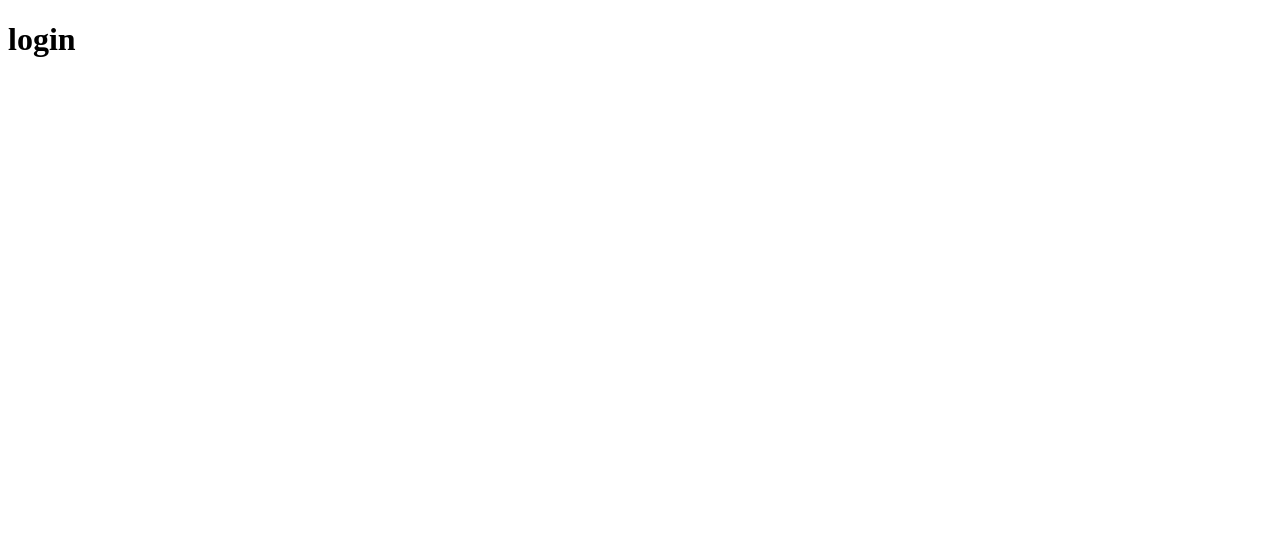
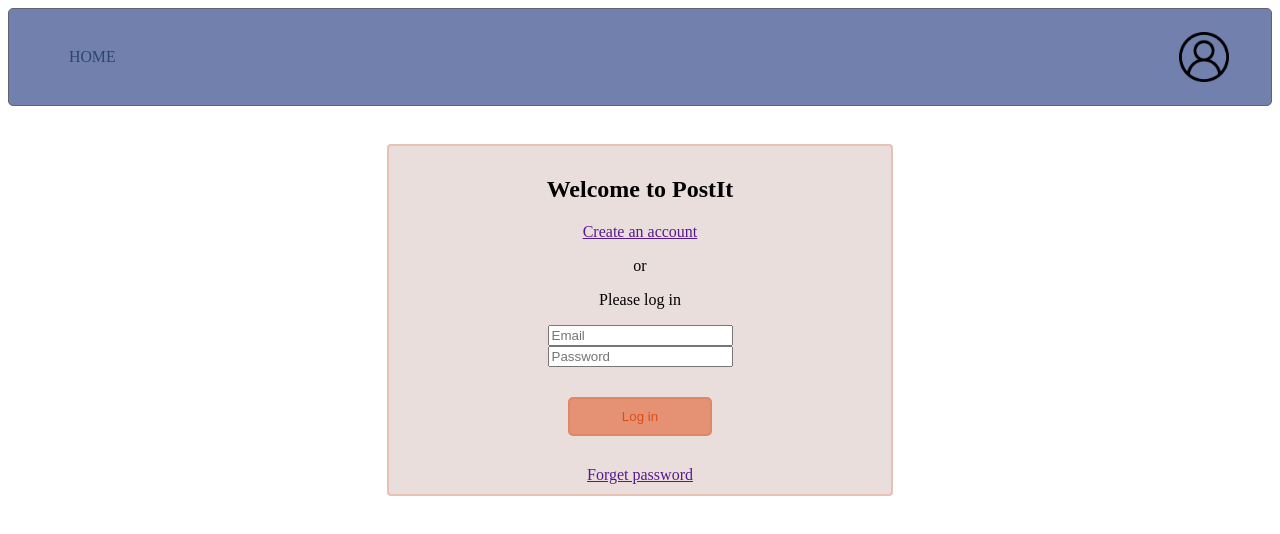
Before and after one commit to vanessaphtn/WAD2023, a plain HTML site: page login.html in a window 1280 px wide. Drawn offline with Linux system fonts and the light colour scheme.

Commit message:
Create a form for login.html

```diff
--- a/login.html
+++ b/login.html
@@ -3,8 +3,31 @@
   <head>
     <meta charset="UTF-8">
     <meta name="viewport" content="width=device-width, initial-scale=1.0">
-    <title>Add posts</title>
+    <title>Login</title>
+    <link rel="stylesheet" href="style.css">
   </head>
+
   <body>
-    <h1>login</h1>
+  <header class="header">
+    <ul class="nav">
+      <li><a href="index.html">Home</a></li>
+    </ul>
+
+    <a class="logo" href="login.html"><img src="res/images/profile_icon.png" width="50" height="50" alt="profile_icon"></a>
+  </header>
+    <section>
+      <form method="get" action="" class="loginForm">
+        <h1>Welcome to PostIt</h1>
+        <a href="">Create an account</a>
+        <p>or</p>
+        <p>Please log in</p>
+        <input type="text" name="email" placeholder="Email">
+        <br>
+        <input type="text" name="password" placeholder="Password">
+        <br>
+        <button onclick="window.location.href = 'index.html'">Log in</button>
+        <br>
+        <a href="">Forget password</a>
+      </form>
+    </section>
   </body>
```
